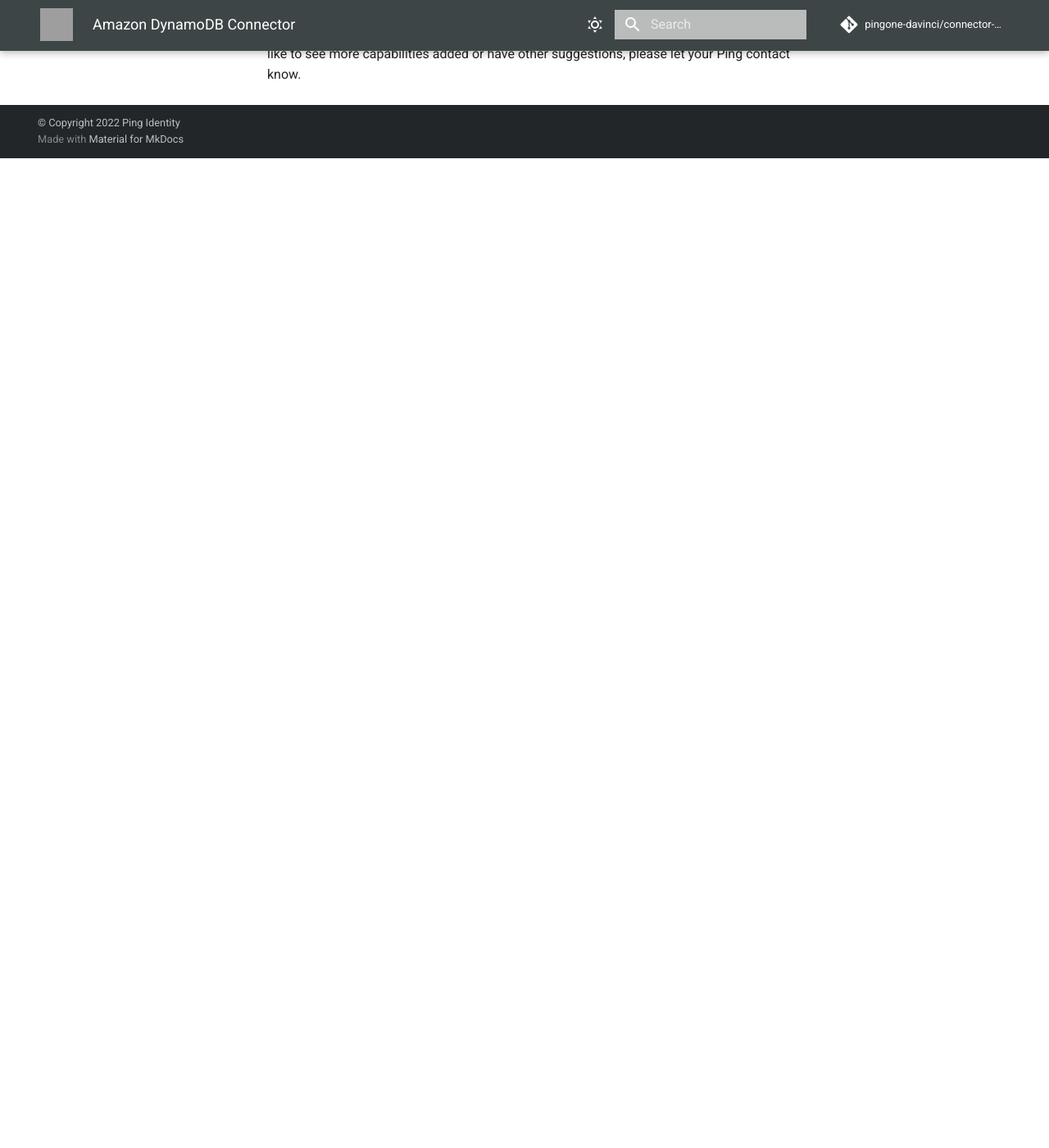
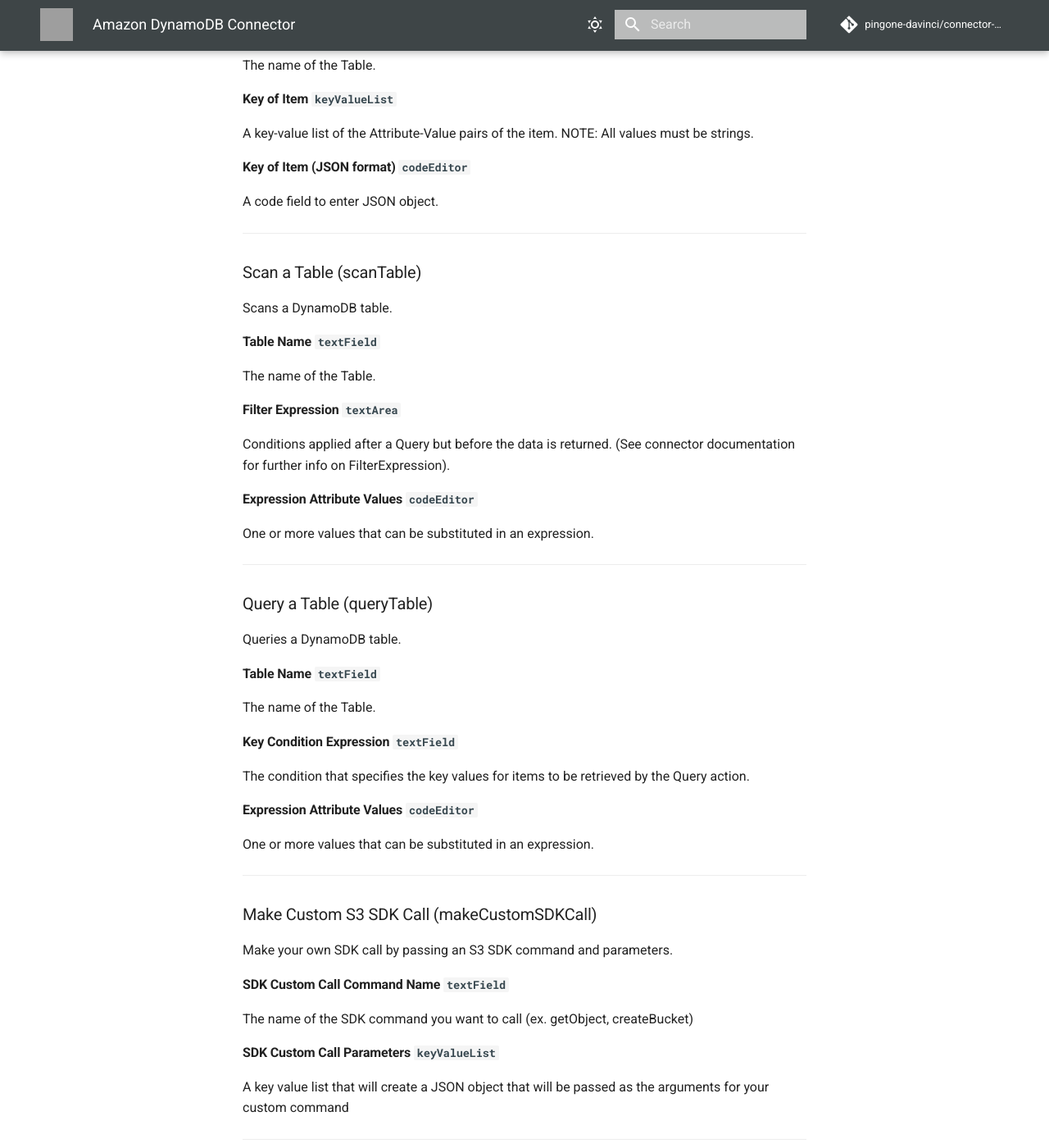
Before and after one commit to pingone-davinci/documentation, an MkDocs documentation site: the page built from docs/aws-dynamodb/README.md, in a window 1280 px wide and 1400 px high, scrolled down 4887 px. Shown: the whole window at 82% size. Built offline with MkDocs 1.6.1 and Material for MkDocs 9.7.7, drawn with Linux system fonts in a browser that asks for light colours; comment, search, counter and statistics services are not loaded; before the commit the page ends 5080 px from its top, so only the background shows below that; some of the changed text lies outside the part shown; grey boxes are pictures that could not be loaded.

Commit message:
Update README.md

```diff
--- a/docs/aws-dynamodb/README.md
+++ b/docs/aws-dynamodb/README.md
@@ -143,6 +143,135 @@
 
 # Capabilities
 
+### Put Item (putItem)
+
+
+Writes an Item into a DynamoDB Table
+
+#### Table Name `textField`
+
+
+The name of the Table.
+
+#### Items Key/Value List `keyValueList`
+
+
+A key-value list of the Attribute-Value pairs of the item. NOTE: All values must be strings.
+
+#### Items (JSON format) `codeEditor`
+
+
+A code field to enter JSON object.
+
+---
+
+### Get Item (getItem)
+
+
+Gets an Item from a DynamoDB Table
+
+#### Table Name `textField`
+
+
+The name of the Table.
+
+#### Key of Item `keyValueList`
+
+
+A key-value list of the Attribute-Value pairs of the item. NOTE: All values must be strings.
+
+#### Key of Item (JSON format) `codeEditor`
+
+
+A code field to enter JSON object.
+
+---
+
+### Delete Item (deleteItem)
+
+
+Deletes an Item in a DynamoDB table.
+
+#### Table Name `textField`
+
+
+The name of the Table.
+
+#### Key of Item `keyValueList`
+
+
+A key-value list of the Attribute-Value pairs of the item. NOTE: All values must be strings.
+
+#### Key of Item (JSON format) `codeEditor`
+
+
+A code field to enter JSON object.
+
+---
+
+### Scan a Table (scanTable)
+
+
+Scans a DynamoDB table.
+
+#### Table Name `textField`
+
+
+The name of the Table.
+
+#### Filter Expression `textArea`
+
+
+Conditions applied after a Query but before the data is returned. (See connector documentation for further info on FilterExpression).
+
+#### Expression Attribute Values `codeEditor`
+
+
+One or more values that can be substituted in an expression.
+
+---
+
+### Query a Table (queryTable)
+
+
+Queries a DynamoDB table.
+
+#### Table Name `textField`
+
+
+The name of the Table.
+
+#### Key Condition Expression `textField`
+
+
+The condition that specifies the key values for items to be retrieved by the Query action.
+
+#### Expression Attribute Values `codeEditor`
+
+
+One or more values that can be substituted in an expression.
+
+---
+
+### Make Custom S3 SDK Call (makeCustomSDKCall)
+
+
+Make your own SDK call by passing an S3 SDK command and parameters.
+
+#### SDK Custom Call Command Name `textField`
+
+
+The name of the SDK command you want to call (ex. getObject, createBucket)
+
+#### SDK Custom Call Parameters `keyValueList`
+
+
+A key value list that will create a JSON object that will be passed as the arguments for your custom command
+
+---
+
+
+
 
 # Troubleshooting
 
```
